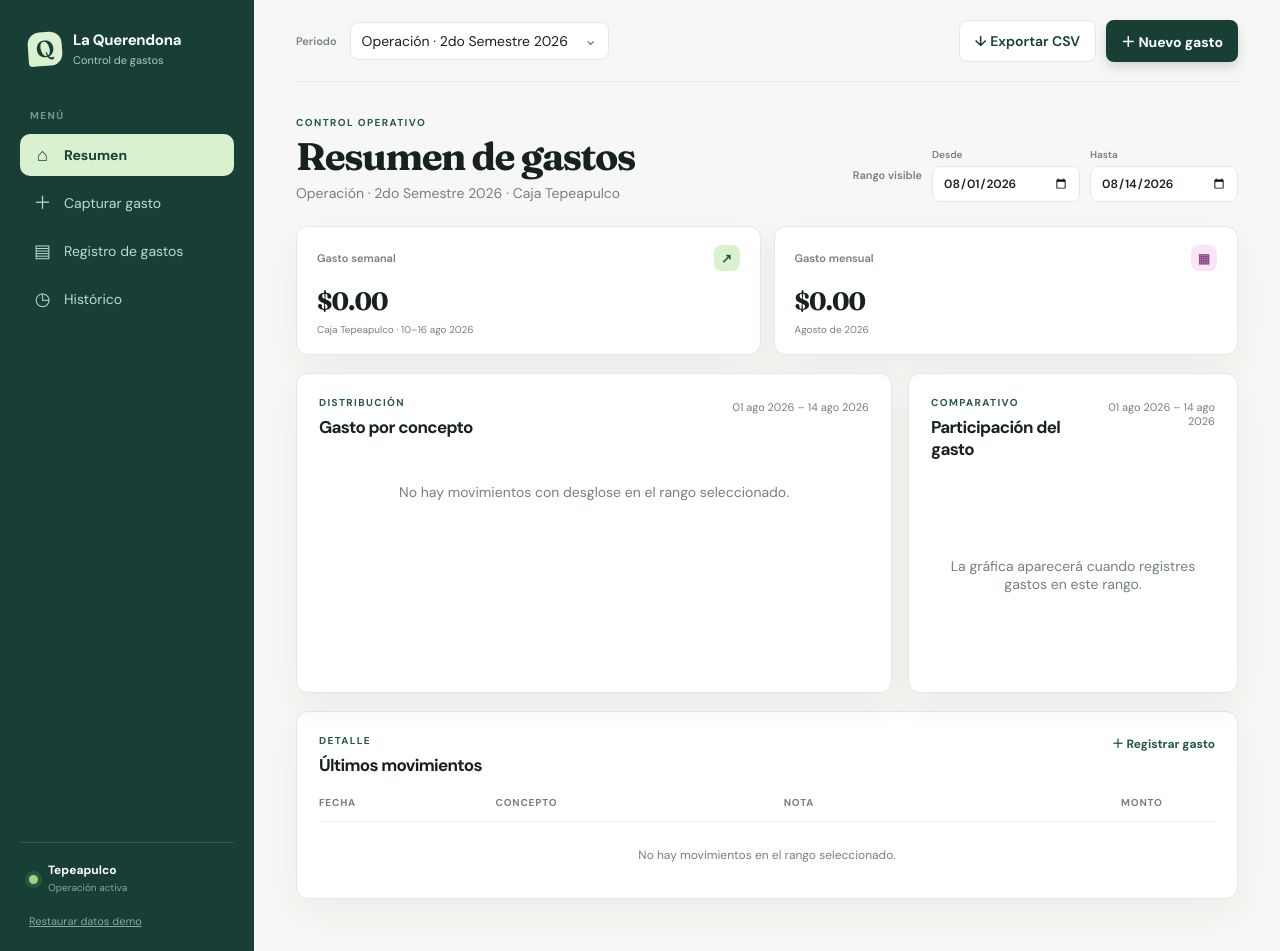
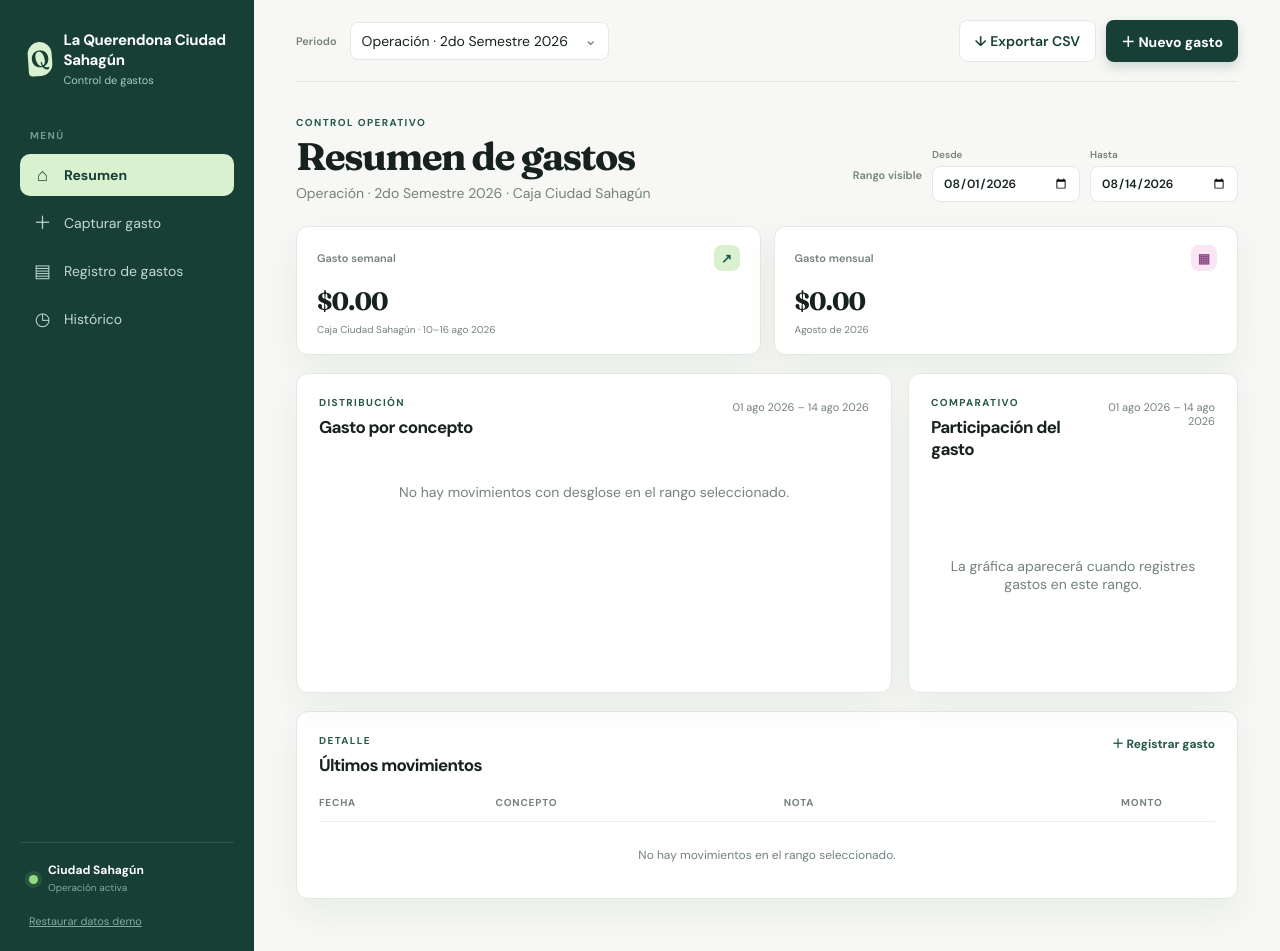
Before and after one commit to laquerendonasahagun-debug/control_de_gastos_sahagun, a plain HTML site: page index.html in a window 1280 px wide. Drawn offline with Linux system fonts and the light colour scheme.

Commit message:
Actualiza identidad a Ciudad Sahagun

```diff
--- a/index.html
+++ b/index.html
@@ -4,7 +4,7 @@
     <meta charset="UTF-8" />
     <meta name="viewport" content="width=device-width, initial-scale=1.0" />
     <meta name="theme-color" content="#173f36" />
-    <title>Control de gastos · La Querendona</title>
+    <title>Control de gastos · La Querendona Ciudad Sahagún</title>
     <link rel="stylesheet" href="styles.css?v=2026-08-14-8" />
   </head>
   <body>
@@ -13,7 +13,7 @@
         <div class="brand">
           <div class="brand-mark">Q</div>
           <div>
-            <strong>La Querendona</strong>
+            <strong>La Querendona Ciudad Sahagún</strong>
             <span>Control de gastos</span>
           </div>
         </div>
@@ -30,7 +30,7 @@
           <div class="store-card">
             <span class="store-dot"></span>
             <div>
-              <strong>Tepeapulco</strong>
+              <strong>Ciudad Sahagún</strong>
               <span>Operación activa</span>
             </div>
           </div>
@@ -40,7 +40,7 @@
 
       <main class="main-content">
         <header class="topbar">
-          <div class="mobile-brand"><div class="brand-mark">Q</div><strong>La Querendona</strong></div>
+          <div class="mobile-brand"><div class="brand-mark">Q</div><strong>La Querendona Ciudad Sahagún</strong></div>
           <div class="period-control">
             <label for="periodSelectButton">Periodo</label>
             <div class="custom-select period-select" id="periodSelectControl">
--- a/period-data.js
+++ b/period-data.js
@@ -3,7 +3,7 @@ window.EXCEL_PERIODS = [
     "id": "operacion-actual",
     "name": "Operación · 2do Semestre 2026",
     "current": true,
-    "sheet": "Caja Tepeapulco",
+    "sheet": "Caja Ciudad Sahagún",
     "weeks": [
       {
         "label": "10–16 ago 2026",
```
Also changed, not shown: README.md.
